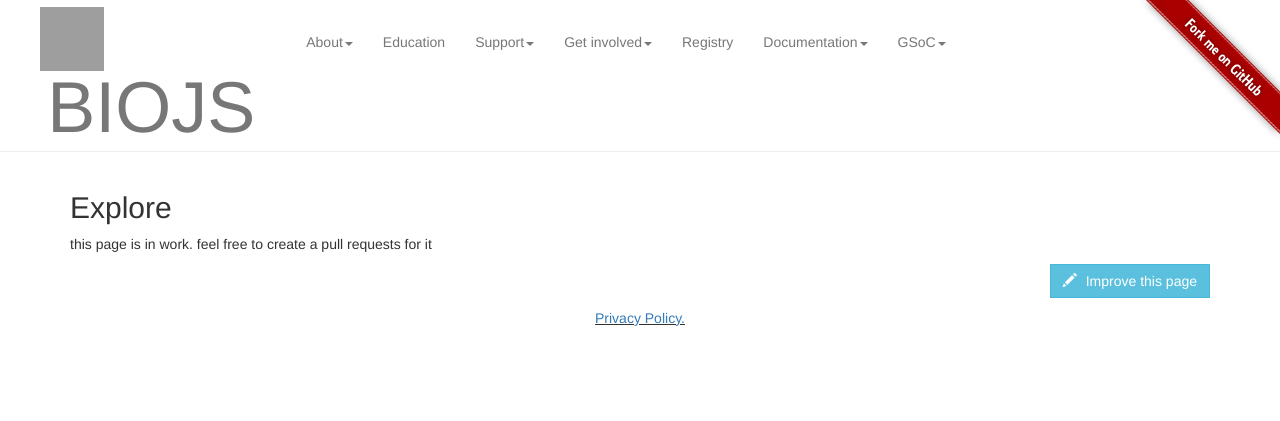
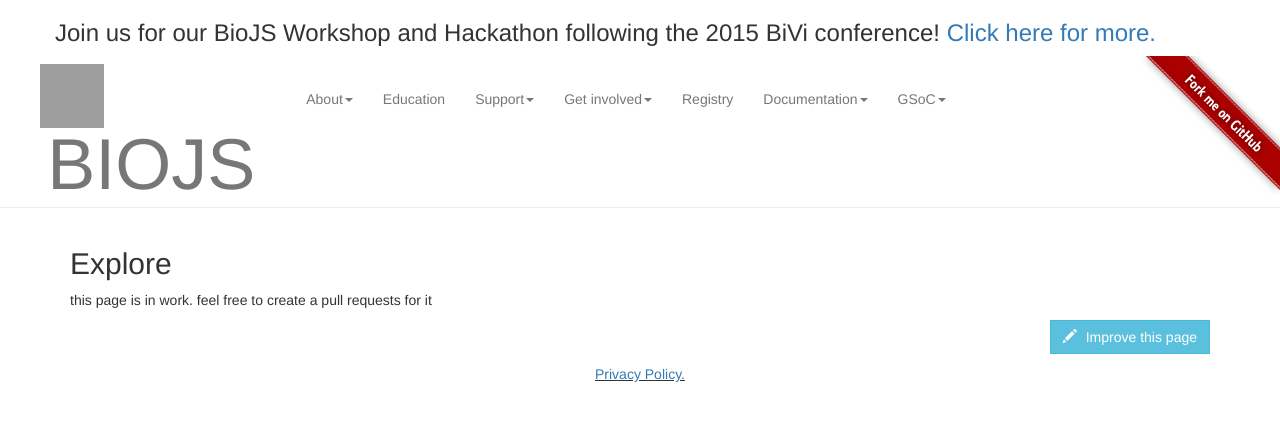
Before and after one commit to biojs/biojs.net, a Jekyll site: the page built from explore.md, in a window 1280 px wide. Shown: the top 421 px of the page. Built offline with Jekyll 4.4.1, drawn with Linux system fonts in a browser that asks for light colours; nearby versions of some CDN libraries; grey boxes are pictures that could not be loaded.

Commit message:
Moved banner to default.html

```diff
--- a/_layouts/default.html
+++ b/_layouts/default.html
@@ -40,6 +40,16 @@
 </head>
 
 <body>
+
+
+<!--  This is the banner for the BiVi Hackathon. Can and will be removed after 4.12.15. -->
+<div class="container" id="banner">
+    <div class="row">
+        <h3> Join us for our BioJS Workshop and Hackathon following the 2015 BiVi conference!
+            <a href="http://biojs.net/2015/11/13/biojs-workshop-hackathon-following-bivi.html">Click here for more.</a> </h3>
+    </div>
+</div>
+<!--  end of banner  -->
 
 <!-- Static navbar -->
 <div class="navbar navbar-default navbar-static-top" role="navigation">
```
Also changed, not shown: css/frontpage.css (+13 -0 lines), index.html (+0 -8 lines).
